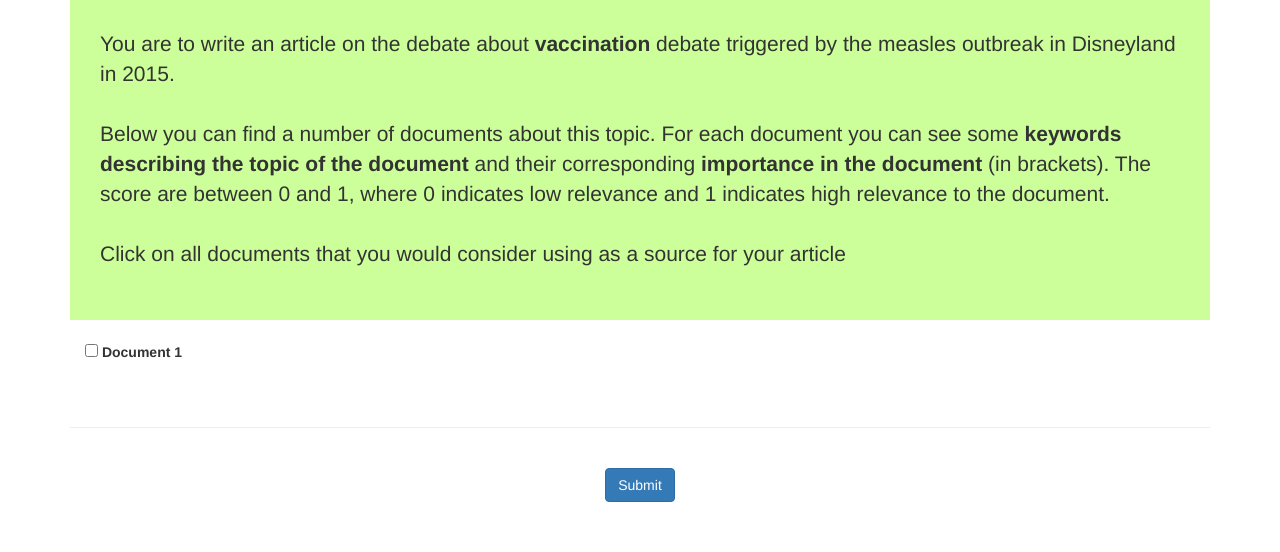
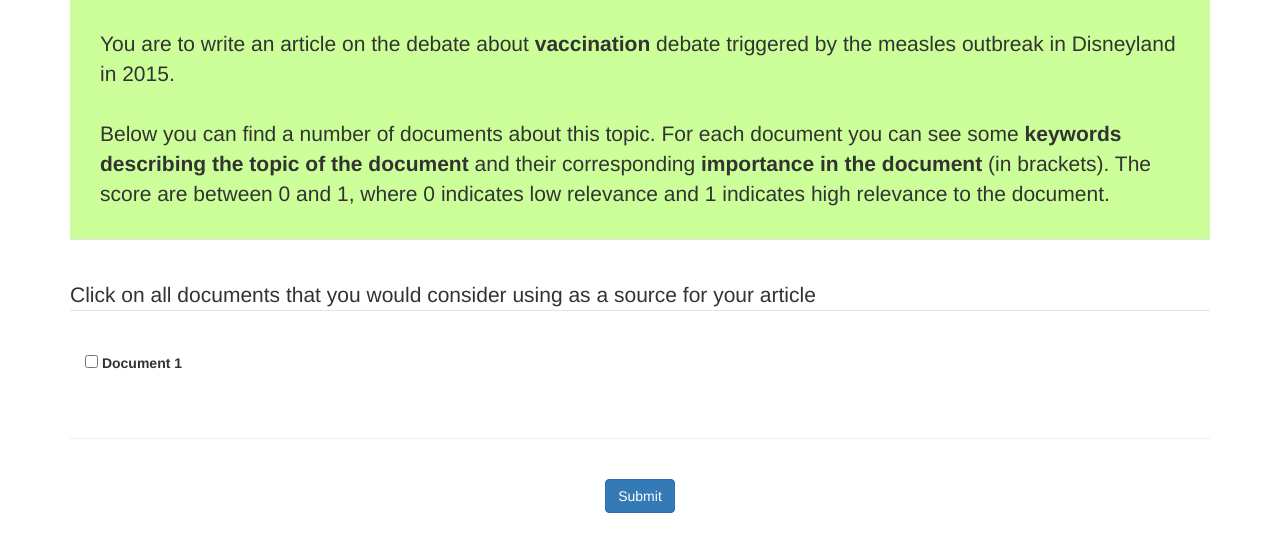
Before and after one commit to davideceolin/WebQ, a Python web app: template app/templates/entities.html in a window 1280 px wide. Shown: the part 134-686 px from the top of the page. Run offline with Jinja, Linux system fonts and the light colour scheme; the template is opened without the code that fills it: most values are stand-ins (such as "Sample title", 1, 10 or a date in 2020); some libraries are stand-ins or nearby versions.

Commit message:
entities

```diff
--- a/app/templates/entities.html
+++ b/app/templates/entities.html
@@ -22,13 +22,14 @@
   <div>
     <form method="POST" action="/sentiment" accept-charset="UTF-8" role="form" class="form-horizontal">
     {{ form.hidden_tag() }}
+<legend>
 <div style ="background-color: #ccff99; padding: 30px 30px 30px 30px;">
-<legend>
 You are to write an article on the debate about <b>vaccination</b> debate triggered by the measles outbreak in Disneyland in 2015.<br/><br/>
-Below you can find a number of documents about this topic. For each document you can see some <b>keywords describing the topic of the document</b> and their corresponding <b>importance in the document</b> (in brackets). The score are between 0 and 1, where 0 indicates low relevance and 1 indicates high relevance to the document.<br/><br/>
-Click on all documents that you would consider using as a source for your article
+Below you can find a number of documents about this topic. For each document you can see some <b>keywords describing the topic of the document</b> and their corresponding <b>importance in the document</b> (in brackets). The score are between 0 and 1, where 0 indicates low relevance and 1 indicates high relevance to the document.
+</div>
 </legend>
-</div>
+<br>
+<legend>Click on all documents that you would consider using as a source for your article</legend>
 <br>
 {% set i = 0%}
 {% for doc in docs %}
```
